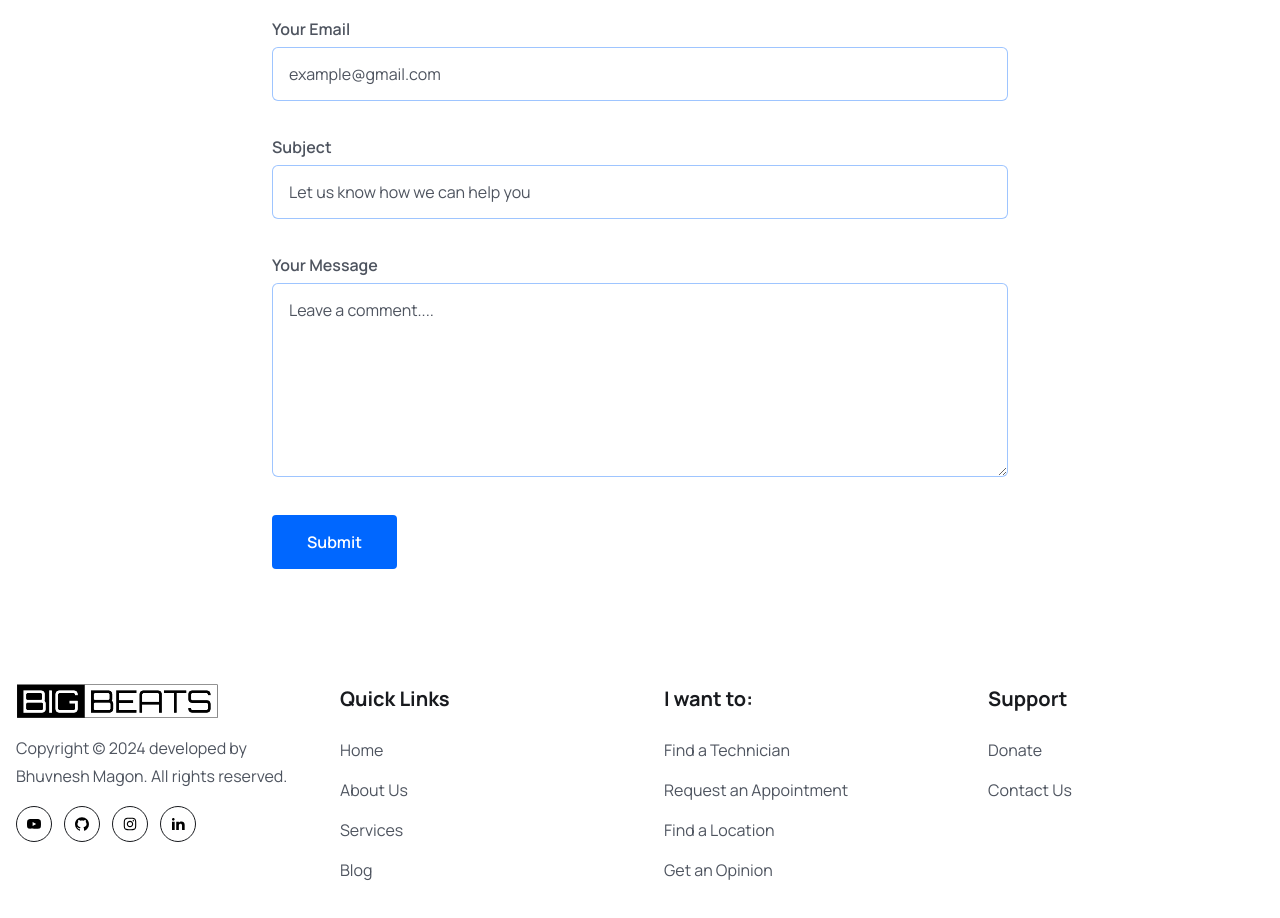
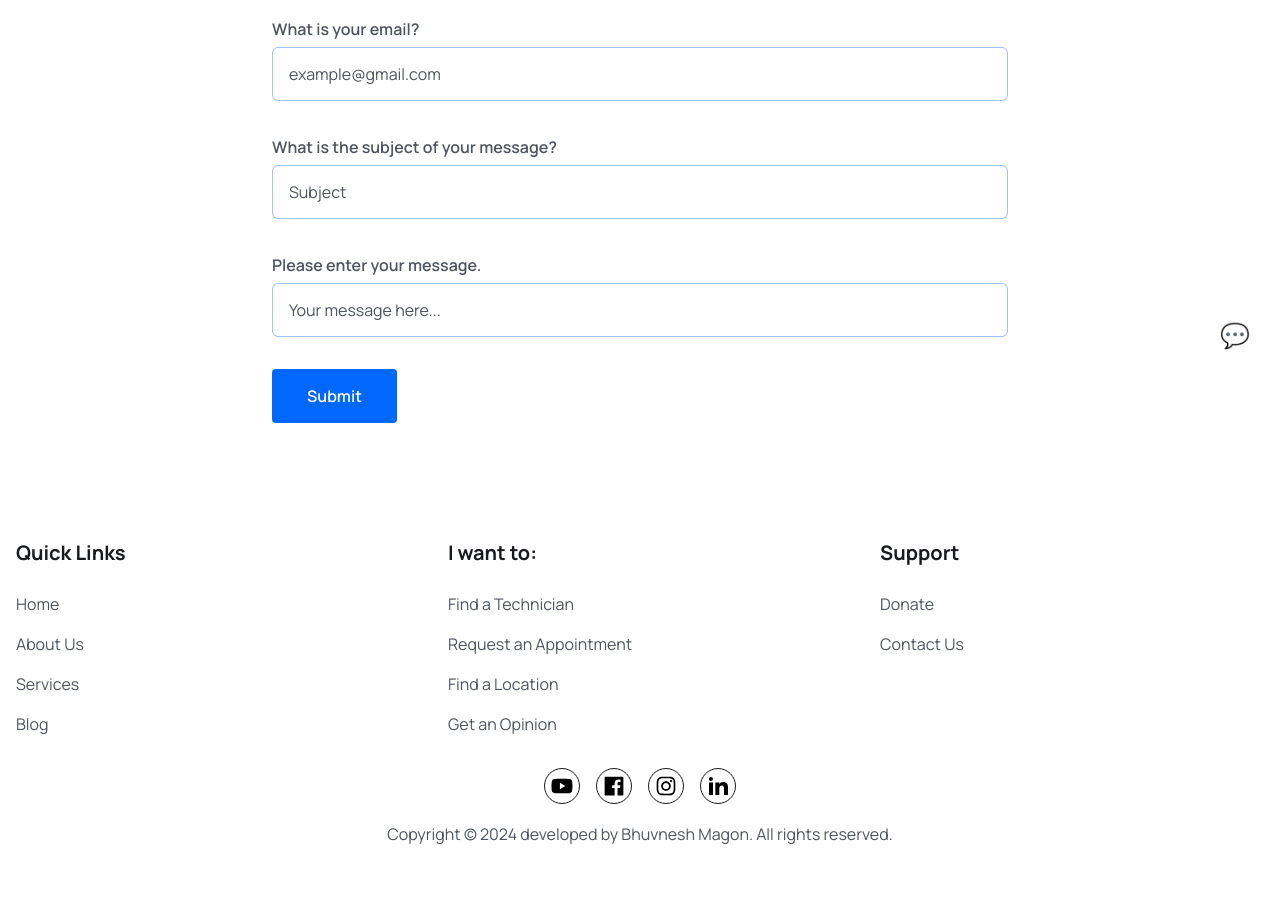
Before and after one commit to user-atgithub/bbtwebsite, a React (Vite) app in the folder frontend/: page /Contact in a window 1280 px wide. Shown: the part 420-1338 px from the top of the page. After the commit the page ends 1300 px from the top, so only its background shows below. Built offline with nearby package versions, Linux system fonts and the light colour scheme.

Commit message:
chatwidget added & footer fixed pay error

```diff
--- a/frontend/package.json
+++ b/frontend/package.json
@@ -10,6 +10,7 @@
     "preview": "vite preview"
   },
   "dependencies": {
+    "@splinetool/react-spline": "^4.0.0",
     "axios": "^1.7.3",
     "emailjs-com": "^3.2.0",
     "jwt-decode": "^4.0.0",
--- /dev/null
+++ b/frontend/src/Assets/data/contactQuestions.js
@@ -0,0 +1,6 @@
+export const contactQuestions = [
+    { question: 'What is your name?', key: 'name', placeholder: 'John Doe' },
+    { question: 'What is your email?', key: 'email', placeholder: 'example@gmail.com' },
+    { question: 'What is the subject of your message?', key: 'subject', placeholder: 'Subject' },
+    { question: 'Please enter your message.', key: 'message', placeholder: 'Your message here...' }
+];
--- /dev/null
+++ b/frontend/src/components/ChatInterface/ChatInterface.jsx
@@ -0,0 +1,172 @@
+import React, { useState } from 'react';
+import emailjs from 'emailjs-com';
+import { contactQuestions } from '../../Assets/data/contactQuestions.js'; // Import the questions
+
+const ChatInterface = () => {
+    const [isOpen, setIsOpen] = useState(false);
+    const [step, setStep] = useState(0);
+    const [formData, setFormData] = useState({
+        name: '',
+        email: '',
+        subject: '',
+        message: ''
+    });
+    const [messageStatus, setMessageStatus] = useState('');
+    const [inputValue, setInputValue] = useState('');
+
+    const handleInputChange = (e) => {
+        setInputValue(e.target.value);
+    };
+
+    const handleNext = () => {
+        if (inputValue.trim() === '') return;
+
+        const currentStep = contactQuestions[step];
+        setFormData({
+            ...formData,
+            [currentStep.key]: inputValue
+        });
+
+        setInputValue('');
+
+        if (step === contactQuestions.length - 1) {
+            handleSubmit();
+        } else {
+            setStep(step + 1);
+        }
+    };
+
+    const handleBack = () => {
+        if (step > 0) {
+            const previousStep = contactQuestions[step - 1];
+            setInputValue(formData[previousStep.key] || '');
+            setStep(step - 1);
+        }
+    };
+
+    const handleSubmit = () => {
+        emailjs.send('service_ofq7keb', 'template_kplgzjk', formData, '-DOGhLMLwNhbIz-Ca')
+            .then((response) => {
+                console.log('SUCCESS!', response.status, response.text);
+                setMessageStatus('Message sent successfully!');
+                setStep(0); // Reset chat
+                setFormData({
+                    name: '',
+                    email: '',
+                    subject: '',
+                    message: ''
+                });
+            }, (err) => {
+                console.log('FAILED...', err);
+                setMessageStatus('Failed to send the message.');
+            });
+    };
+
+    return (
+        <>
+            <button
+                onClick={() => setIsOpen(!isOpen)}
+                style={{
+                    position: 'fixed',
+                    bottom: '20px',
+                    right: '20px',
+                    backgroundColor: 'transparent',
+                    color: '#007bff',
+                    border: 'none',
+                    borderRadius: '50%',
+                    width: '50px',
+                    height: '50px',
+                    boxShadow: 'none',
+                    cursor: 'pointer',
+                    display: 'flex',
+                    alignItems: 'center',
+                    justifyContent: 'center',
+                    fontSize: '24px',
+                    zIndex: 1000 // Ensure the button is on top
+                }}
+            >
+                💬
+            </button>
+            {isOpen && (
+                <div style={{
+                    position: 'fixed',
+                    bottom: '0',
+                    right: '0',
+                    width: '300px',
+                    backgroundColor: '#fff',
+                    border: '1px solid #ccc',
+                    borderRadius: '8px',
+                    boxShadow: '0 2px 10px rgba(0,0,0,0.2)',
+                    padding: '10px',
+                    maxHeight: '400px',
+                    overflowY: 'auto',
+                    zIndex: 1000 // Ensure the chat box is on top
+                }}>
+                    <button
+                        onClick={() => setIsOpen(false)}
+                        style={{
+                            position: 'absolute',
+                            top: '10px',
+                            right: '10px',
+                            backgroundColor: 'transparent',
+                            border: 'none',
+                            cursor: 'pointer',
+                            fontSize: '18px',
+                            color: '#007bff'
+                        }}
+                    >
+                        ✖️
+                    </button>
+                    <div>
+                        {contactQuestions[step] && <p>{contactQuestions[step].question}</p>}
+                        <input
+                            type="text"
+                            value={inputValue}
+                            onChange={handleInputChange}
+                            placeholder="Type your response here..."
+                            style={{
+                                width: '100%',
+                                padding: '8px',
+                                boxSizing: 'border-box'
+                            }}
+                        />
+                        <div style={{ marginTop: '10px' }}>
+                            {step > 0 && (
+                                <button
+                                    onClick={handleBack}
+                                    style={{
+                                        marginRight: '10px',
+                                        backgroundColor: '#6c757d',
+                                        color: '#fff',
+                                        border: 'none',
+                                        borderRadius: '4px',
+                                        padding: '10px',
+                                        cursor: 'pointer'
+                                    }}
+                                >
+                                    Back
+                                </button>
+                            )}
+                            <button
+                                onClick={handleNext}
+                                style={{
+                                    backgroundColor: '#007bff',
+                                    color: '#fff',
+                                    border: 'none',
+                                    borderRadius: '4px',
+                                    padding: '10px',
+                                    cursor: 'pointer'
+                                }}
+                            >
+                                {step === contactQuestions.length - 1 ? 'Send' : 'Next'}
+                            </button>
+                        </div>
+                    </div>
+                    {messageStatus && <p>{messageStatus}</p>}
+                </div>
+            )}
+        </>
+    );
+};
+
+export default ChatInterface;
--- a/frontend/src/components/Footer/Footer.jsx
+++ b/frontend/src/components/Footer/Footer.jsx
@@ -1,25 +1,24 @@
 import React from 'react';
 import { Link } from 'react-router-dom';
-import logo from '../../Assets/images/logo.png';
 import { RiLinkedinFill } from 'react-icons/ri';
-import { AiFillYoutube, AiFillGithub, AiOutlineInstagram } from 'react-icons/ai';
+import { AiFillYoutube, AiFillFacebook, AiOutlineInstagram } from 'react-icons/ai';
 
 const socialLinks = [
   {
     path: "https://www.youtube.com",
-    icon: <AiFillYoutube className="group-hover:text-white w-4 h-5" />,
+    icon: <AiFillYoutube className="group-hover:text-white w-6 h-6" />,
   },
   {
-    path: "https://www.github.com",
-    icon: <AiFillGithub className="group-hover:text-white w-4 h-5" />,
+    path: "https://www.facebook.com",
+    icon: <AiFillFacebook className="group-hover:text-white w-6 h-6" />,
   },
   {
-    path: "https://www.instagram.com",
-    icon: <AiOutlineInstagram className="group-hover:text-white w-4 h-5" />,
+    path: "https://www.instagram.com/bigbeats.inc?igsh=MXBrNXRncGhhMHg1cQ%3D%3D&utm_source=qr",
+    icon: <AiOutlineInstagram className="group-hover:text-white w-6 h-6" />,
   },
   {
     path: "https://www.linkedin.com",
-    icon: <RiLinkedinFill className="group-hover:text-white w-4 h-5" />,
+    icon: <RiLinkedinFill className="group-hover:text-white w-6 h-6" />,
   },
 ];
 
@@ -46,37 +45,16 @@ const Footer = () => {
   const year = new Date().getFullYear();
 
   return (
-    <footer className="pb-16 pt-10">
+    <footer className="pb-8 pt-10">
       <div className="container mx-auto px-4">
-        <div className="flex flex-col md:flex-row md:justify-between flex-wrap gap-8 md:gap-12">
-          <div className="flex-1">
-            <Link to="/home">
-              <img src={logo} alt="Logo" className="cursor-pointer" />
-            </Link>
-            <p className="text-[16px] leading-7 font-[400] text-textColor mt-4">
-              Copyright © {year} developed by Bhuvnesh Magon. All rights reserved.
-            </p>
-            <div className="flex items-center gap-3 mt-4">
-              {socialLinks.map((link, index) => (
-                <a
-                  href={link.path}
-                  key={index}
-                  className="w-9 h-9 border border-solid border-[#181A1E] rounded-full flex items-center justify-center group hover:bg-primaryColor hover:border-none"
-                  target="_blank"
-                  rel="noopener noreferrer"
-                >
-                  {link.icon}
-                </a>
-              ))}
-            </div>
-          </div>
+        <div className="flex flex-col md:flex-row md:justify-between flex-wrap gap-8 md:gap-12 mb-8">
           <div className="flex-1">
             <h2 className="text-[20px] leading-[30px] font-[700] mb-6 text-headingColor">
               Quick Links
             </h2>
-            <ul>
+            <ul className="space-y-4">
               {quickLinks01.map((item, index) => (
-                <li key={index} className="mb-4">
+                <li key={index}>
                   <Link to={item.path} className="text-textColor hover:text-primaryColor">
                     {item.display}
                   </Link>
@@ -88,9 +66,9 @@ const Footer = () => {
             <h2 className="text-[20px] leading-[30px] font-[700] mb-6 text-headingColor">
               I want to:
             </h2>
-            <ul>
+            <ul className="space-y-4">
               {quickLinks02.map((item, index) => (
-                <li key={index} className="mb-4">
+                <li key={index}>
                   <Link to={item.path} className="text-textColor hover:text-primaryColor">
                     {item.display}
                   </Link>
@@ -102,9 +80,9 @@ const Footer = () => {
             <h2 className="text-[20px] leading-[30px] font-[700] mb-6 text-headingColor">
               Support
             </h2>
-            <ul>
+            <ul className="space-y-4">
               {quickLinks03.map((item, index) => (
-                <li key={index} className="mb-4">
+                <li key={index}>
                   <Link to={item.path} className="text-textColor hover:text-primaryColor">
                     {item.display}
                   </Link>
@@ -113,6 +91,24 @@ const Footer = () => {
             </ul>
           </div>
         </div>
+        <div className="flex flex-col items-center">
+          <div className="flex gap-4 mb-4">
+            {socialLinks.map((link, index) => (
+              <a
+                href={link.path}
+                key={index}
+                className="w-9 h-9 border border-solid border-[#181A1E] rounded-full flex items-center justify-center group hover:bg-primaryColor hover:border-none"
+                target="_blank"
+                rel="noopener noreferrer"
+              >
+                {link.icon}
+              </a>
+            ))}
+          </div>
+          <p className="text-center text-[16px] leading-7 font-[400] text-textColor">
+            Copyright © {year} developed by Bhuvnesh Magon. All rights reserved.
+          </p>
+        </div>
       </div>
     </footer>
   );
--- a/frontend/src/layout/Layout.jsx
+++ b/frontend/src/layout/Layout.jsx
@@ -1,8 +1,8 @@
 import React from "react";
-
 import Header from "../components/Header/Header";
 import Footer from "../components/Footer/Footer";
 import Routers from "../routes/Routers";
+import ChatInterface from "../components/ChatInterface/ChatInterface"; // Adjust path if necessary
 
 const Layout = () => {
   return (
@@ -12,6 +12,7 @@ const Layout = () => {
         <Routers />
       </main>
       <Footer />
+      <ChatInterface /> {/* Add the ChatInterface component here */}
     </>
   );
 };
--- a/frontend/src/pages/Contact.jsx
+++ b/frontend/src/pages/Contact.jsx
@@ -1,5 +1,6 @@
 import React, { useState } from "react";
 import emailjs from 'emailjs-com';
+import { contactQuestions } from '../Assets/data/contactQuestions.js'; // Import the questions
 
 const Contact = () => {
     const [formData, setFormData] = useState({
@@ -20,15 +21,6 @@ const Contact = () => {
     const handleSubmit = (e) => {
         e.preventDefault();
 
-        // Prepare the data to be sent to EmailJS
-        const emailParams = {
-            name: formData.name,       // Sender's name
-            message: formData.message,  // Message body
-            email: formData.email,   //
-            subject: formData.subject   // Optional: if you want to include the subject
-        };
-
-        // Send email using EmailJS
         emailjs.send('service_ofq7keb', 'template_kplgzjk', formData, '-DOGhLMLwNhbIz-Ca')
             .then((response) => {
                 console.log('SUCCESS!', response.status, response.text);
@@ -47,62 +39,22 @@ const Contact = () => {
                     Got a technical issue? Want to send feedback about a beta feature? Let us know.
                 </p>
                 <form onSubmit={handleSubmit} className="space-y-8">
-                    <div>
-                        <label htmlFor="name" className="form__label">
-                            Your Name
+                    {contactQuestions.map((q, index) => (
+                        <div key={index}>
+                            <label htmlFor={q.key} className="form__label">
+                                {q.question}
                             </label>
                             <input
                                 type="text"
-                            id="name"
-                            placeholder="John Doe"
+                                id={q.key}
+                                placeholder={q.placeholder} // Use placeholder from contactQuestions
                                 className="form__input mt-1"
-                            value={formData.name}
+                                value={formData[q.key]}
                                 onChange={handleChange}
                                 required
                             />
                         </div>
-                    <div>
-                        <label htmlFor="email" className="form__label">
-                            Your Email
-                        </label>
-                        <input
-                            type="email"
-                            id="email"
-                            placeholder="example@gmail.com"
-                            className="form__input mt-1"
-                            value={formData.email}
-                            onChange={handleChange}
-                            required
-                        />
-                    </div>
-                    <div>
-                        <label htmlFor="subject" className="form__label">
-                            Subject
-                        </label>
-                        <input
-                            type="text"
-                            id="subject"
-                            placeholder="Let us know how we can help you"
-                            className="form__input mt-1"
-                            value={formData.subject}
-                            onChange={handleChange}
-                            required
-                        />
-                    </div>
-                    <div className="sm:col-span-2">
-                        <label htmlFor="message" className="form__label">
-                            Your Message
-                        </label>
-                        <textarea
-                            rows="6"
-                            id="message"
-                            placeholder="Leave a comment...."
-                            className="form__input mt-1"
-                            value={formData.message}
-                            onChange={handleChange}
-                            required
-                        />
-                    </div>
+                    ))}
                     <button
                         type="submit"
                         className="btn rounded sm:w-fit"
```
Also changed, not shown: 1 other file (tests, documents, lock files or other folders). Lines whose indentation alone changed are shown as unchanged.
